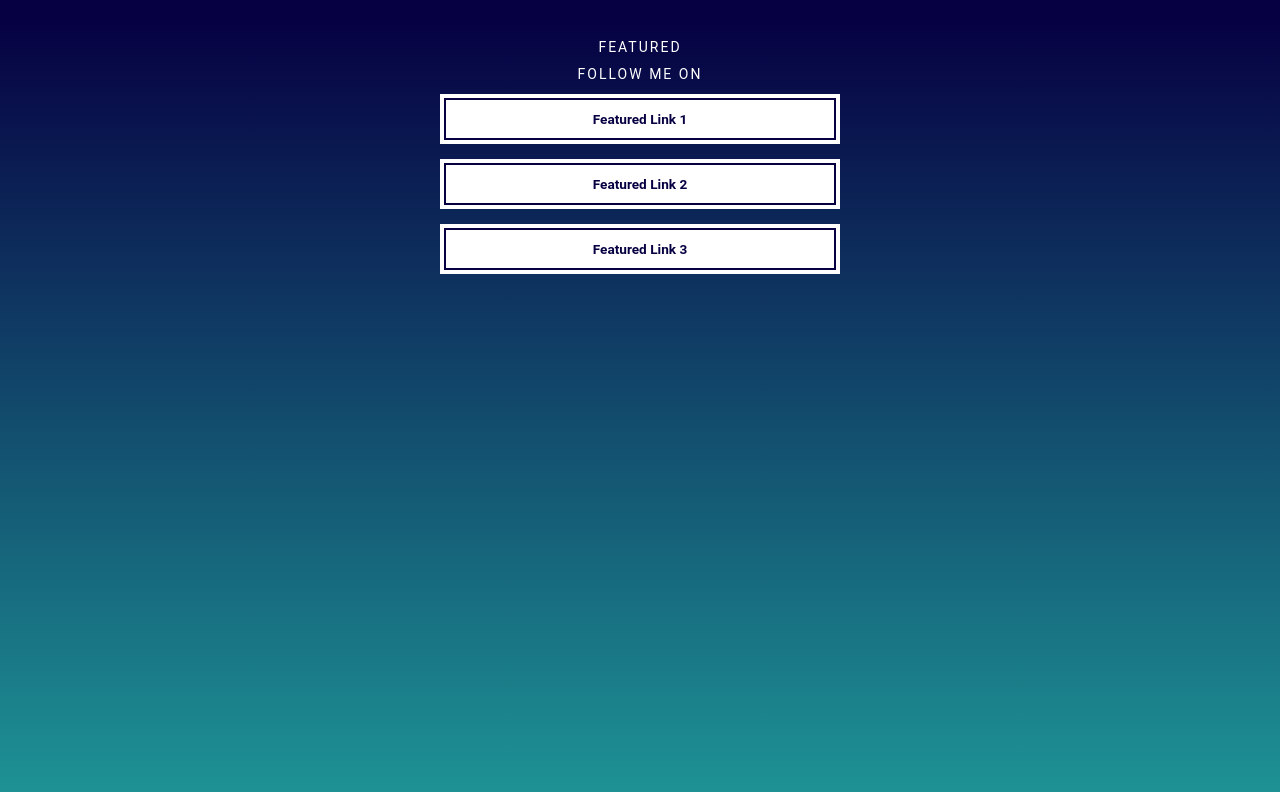
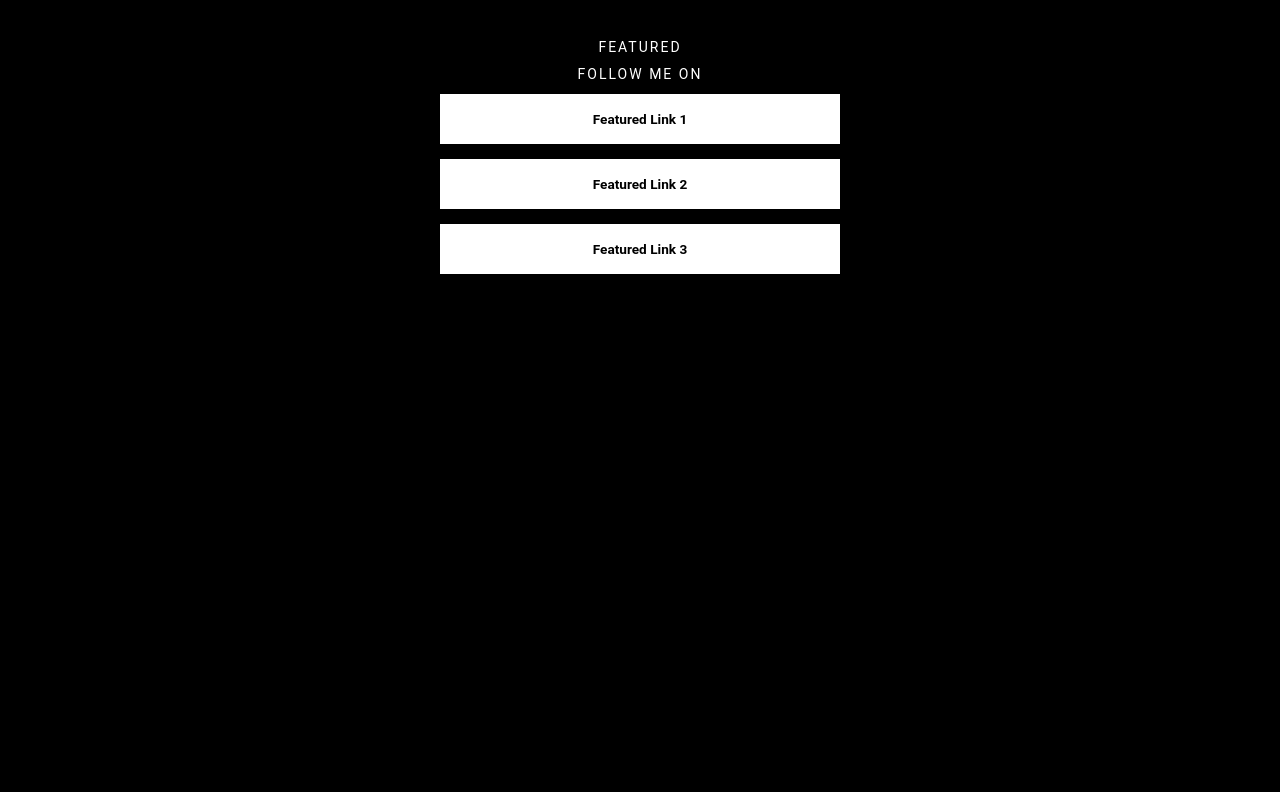
Before and after one commit to Edgared123/all-links, a website: page index.html in a window 1280 px wide. Drawn offline with Linux system fonts and the light colour scheme.

Commit message:
create index

```diff
--- a/app/style.scss
+++ b/app/style.scss
@@ -8,7 +8,7 @@ html {
 }
 
 body {
-    background-color: #060042;
+    background-color: #000000;
     color: #ffffff;
     min-height: 100vh;
     text-align: center;
@@ -31,7 +31,7 @@ a {
     padding: 15px 20px;
     font-size: 0.85rem;
     color: #ffffff;
-    border: 2px solid #ffffff;
+
     text-decoration: none;
     transition: all 200ms ease-in-out;
 
```
Also changed, not shown: dist/style.css.
